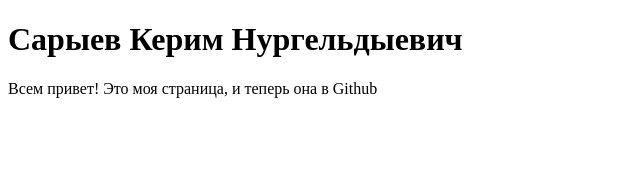
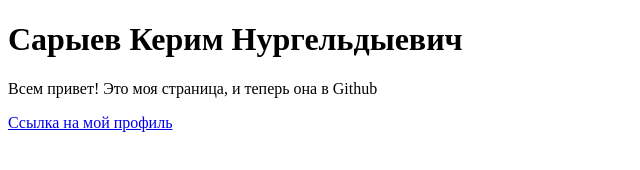
Before and after one commit to Kerima5/myLab, a plain HTML site: page index.html in a window 1280 px wide. Shown: the whole page, without its empty margins (0-640 px from the left). Drawn offline with Linux system fonts and the light colour scheme.

Commit message:
Добавление ссылки на профиль
Добавлен код на мой профиль в Цифровом университете АлтГУ.

```diff
--- a/index.html
+++ b/index.html
@@ -6,5 +6,6 @@
 <body>
 	<h1>Сарыев Керим Нургельдыевич</h1>
 	<p>Всем привет! Это моя страница, и теперь она в Github</p>
+	<a href="https://portal.edu.asu.ru/user/profile.php?id=49916">Ссылка на мой профиль</a>
 </body>
 </html>
```
